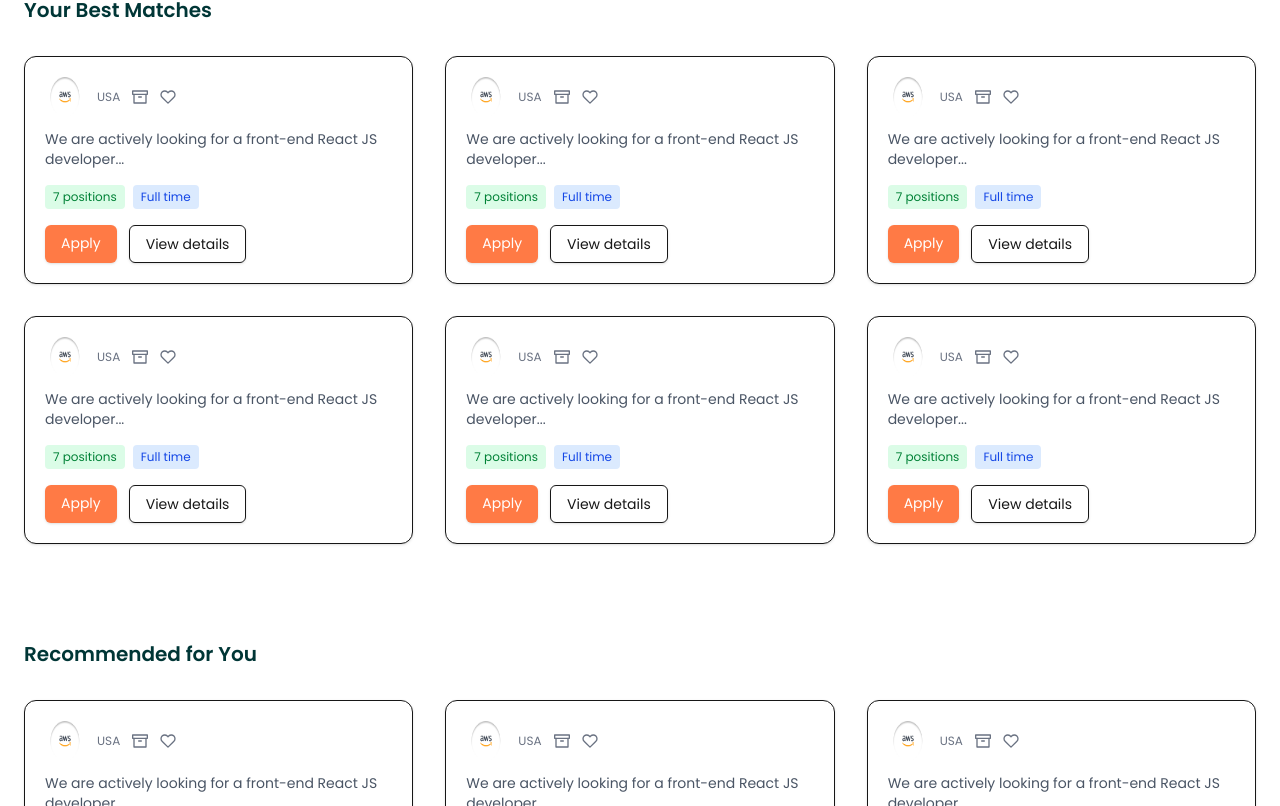
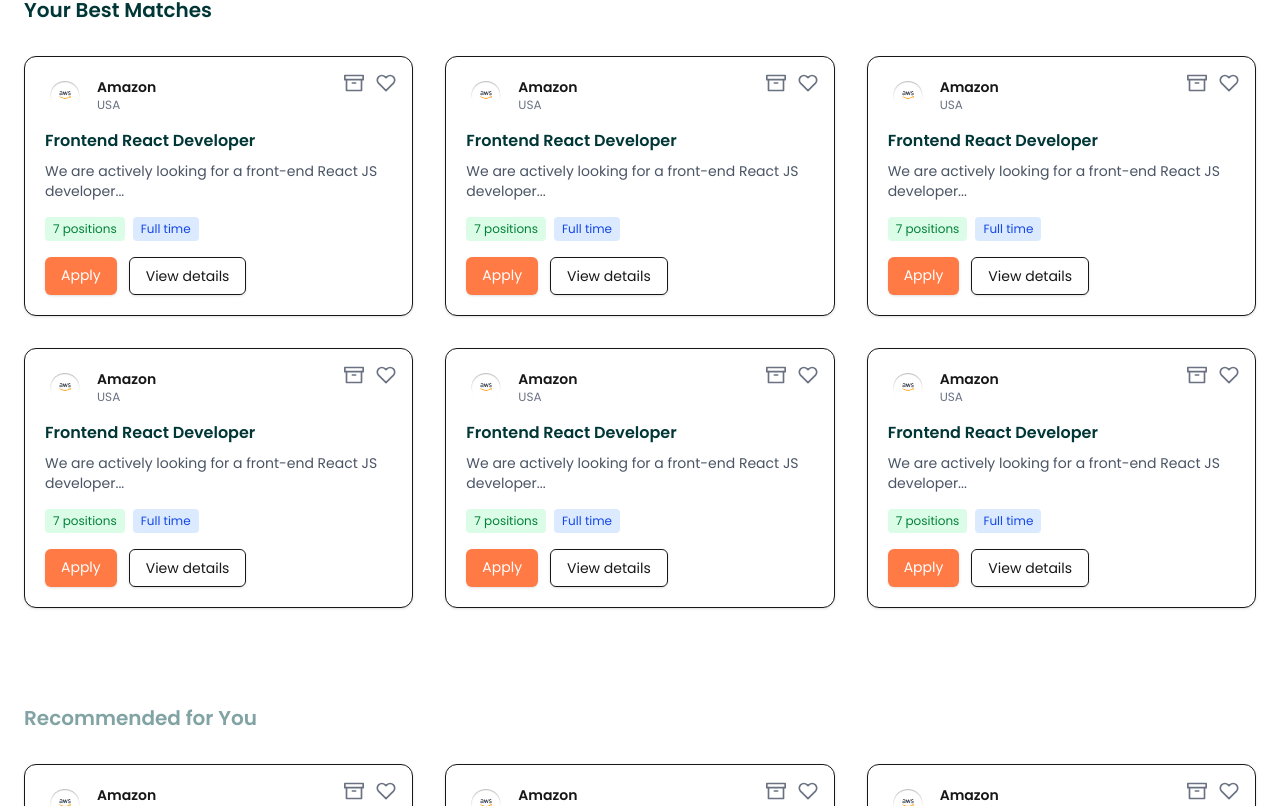
Before and after one commit to Digisperts/workforce, a Next.js app: page /find-jobs in a window 1280 px wide. Shown: the part 1094-1900 px from the top of the page. Built offline with nearby package versions, Linux system fonts and the light colour scheme.

Commit message:
fixing deployment error

```diff
--- a/app/components/JobCards.tsx
+++ b/app/components/JobCards.tsx
@@ -1,5 +1,4 @@
 "use client";
-
 
 import Link from "next/link";
 import Image from "next/image";
@@ -13,27 +12,37 @@
 
 export default function JobCards({ id, title, company }: JobCardProps) {
   return (
-    <div className="bg-white border rounded-xl p-5 shadow-sm hover:shadow-md transition">
+    <div className="relative bg-white border rounded-xl p-5 shadow-sm hover:shadow-md transition">
 
-      <div className="flex items-center gap-3 mb-3">
-        <img src="/images/find-jobs/right_main.png" className="w-10 h-10" />
+      {/* Top-right icons */}
+      <div className="absolute top-4 right-4 flex gap-3">
+        <FiArchive className="w-5 h-5 text-gray-500 cursor-pointer hover:text-gray-700" />
+        <FiHeart className="w-5 h-5 text-gray-500 cursor-pointer hover:text-red-500" />
+      </div>
+
+      {/* Company info */}
+      <div className="flex items-center gap-3 mb-4">
+        <Image
+          src="/images/find-jobs/right_main.png"
+          alt={company}
+          width={40}
+          height={40}
+          unoptimized
+        />
         <div>
           <p className="font-semibold text-sm">{company}</p>
           <p className="text-xs text-gray-500">USA</p>
         </div>
-
-        <div className="flex gap-3 text-gray-500">
-              <FiArchive className="cursor-pointer hover:text-[#008080]" />
-              <FiHeart className="cursor-pointer hover:text-[#FF7A45]" />
-          </div>
       </div>
 
+      {/* Job title */}
       <h3 className="font-semibold text-[#003636] mb-2">{title}</h3>
 
       <p className="text-sm text-gray-600 mb-4">
         We are actively looking for a front-end React JS developer...
       </p>
 
+      {/* Tags */}
       <div className="flex gap-2 text-xs mb-4">
         <span className="bg-green-100 text-green-700 px-2 py-1 rounded">
           7 positions
@@ -43,6 +52,7 @@
         </span>
       </div>
 
+      {/* Actions */}
       <div className="flex gap-3">
         <Link
           href={`/apply/${id}`}
@@ -58,7 +68,6 @@
           View details
         </Link>
       </div>
-
     </div>
   );
 }
--- a/app/find-jobs/[id]/page.tsx
+++ b/app/find-jobs/[id]/page.tsx
@@ -1,16 +1,26 @@
 "use client";
-
+import { useMemo } from "react";
 import Link from "next/link";
 import Image from "next/image";
 import ScrollFadeSection from "../../components/ScrollFadeSection";
 import { FiArchive, FiHeart, FiUsers, FiGlobe, FiClock, FiBriefcase } from "react-icons/fi";
+import JobCards from "../.././components/JobCards";
 import Footer from "../../footer";
 
 export default function JobDetailsPage() {
   const postedDate = new Date("2025-01-01");
-  const daysAgo = Math.floor(
-    (Date.now() - postedDate.getTime()) / (1000 * 60 * 60 * 24)
-  );
+
+  const daysAgo = useMemo(() => {
+    return Math.floor(
+      (Date.now() - postedDate.getTime()) / (1000 * 60 * 60 * 24)
+    );
+  }, []);
+  const jobs = Array.from({ length: 9 }, (_, i) => ({
+  id: `${i + 1}`,
+  title: "Frontend React Developer",
+  company: "Amazon",
+}));
+
 
   return (
     <section className="bg-[#F7F7F7] py-16 px-6">
@@ -157,6 +167,19 @@
 </div>
 </div>
 
+<div className="mt-20">
+  <div className="grid md:grid-cols-3 gap-8">
+        {jobs.slice(0, 3).map((job) => (
+          <JobCards
+          key={job.id}
+          id={job.id}
+          title={job.title}
+          company={job.company}
+          />
+          ))}
+      </div>
+</div>
+
 {/* SECTION 6 — Explore More Articles */}
 <section className="pt-24 pb-40 bg-white">
   <div className="max-w-6xl mx-auto px-6">
--- a/app/find-jobs/page.tsx
+++ b/app/find-jobs/page.tsx
@@ -9,6 +9,13 @@
 
 
 export default function FindJobsPage() {
+
+  const jobs = Array.from({ length: 9 }, (_, i) => ({
+  id: `${i + 1}`,
+  title: "Frontend React Developer",
+  company: "Amazon",
+}));
+
   return (
     <main className="min-h-screen flex flex-col scroll-smooth">
       {/* Navbar */}
@@ -94,22 +101,33 @@
       </h2>
 
       <div className="grid md:grid-cols-3 gap-8">
-        {[...Array(6)].map((_, i) => (
-          <JobCards key={i} />
-        ))}
+        {jobs.slice(0, 6).map((job) => (
+          <JobCards
+          key={job.id}
+          id={job.id}
+          title={job.title}
+          company={job.company}
+          />
+          ))}
       </div>
     </div>
 
     {/* Recommended */}
     <div className="mt-24">
-      <h2 className="text-xl font-semibold text-[#003636] mb-8">
+      <h2 className="text-xl font-semibold text-[#81a3a3] mb-8">
         Recommended for You
       </h2>
 
       <div className="grid md:grid-cols-3 gap-8">
-        {[...Array(9)].map((_, i) => (
-          <JobCards key={i} />
-        ))}
+        {jobs.map((job) => (
+          <JobCards
+          key={job.id}
+          id={job.id}
+          title={job.title}
+          company={job.company}
+          />
+          ))}
+
       </div>
 
       {/* Pagination */}
```
Also changed, not shown: app/dashboard/candidate/layout.tsx (added), app/dashboard/candidate/page.tsx (added), app/dashboard/employer/layout.tsx (added), app/dashboard/employer/page.tsx (added), app/dashboard/organization/layout.tsx (added), app/dashboard/organization/page.tsx (added).
